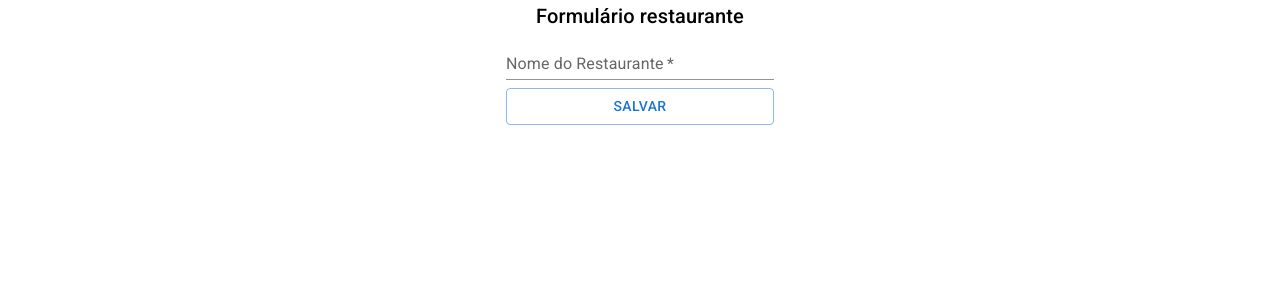
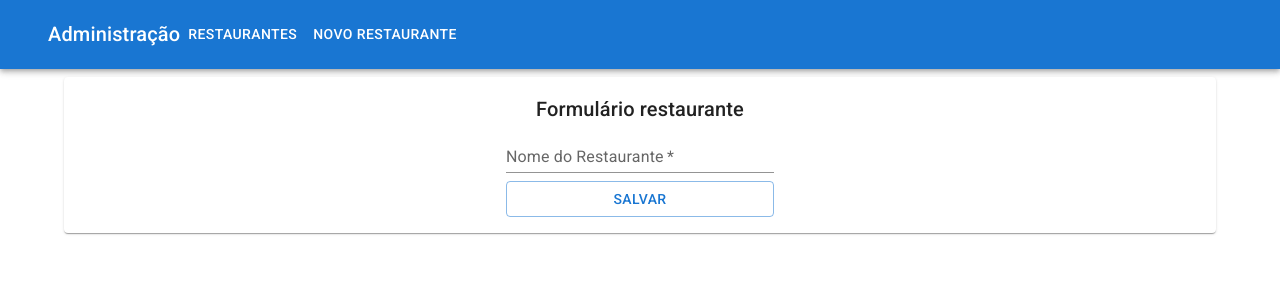
Before and after one commit to jardel-cruz/Alfood, a React (Create React App) app: page /admin/restaurantes/novo in a window 1280 px wide. Shown: the top 300 px of the page. Built offline with nearby package versions, Linux system fonts and the light colour scheme.

Commit message:
Melhorando administração

```diff
--- a/src/paginas/Administracao/Restaurantes/FormularioRestaurante.tsx
+++ b/src/paginas/Administracao/Restaurantes/FormularioRestaurante.tsx
@@ -1,4 +1,14 @@
-import { Box, Button, TextField, Typography } from "@mui/material";
+import {
+  Box,
+  Button,
+  TextField,
+  Typography,
+  AppBar,
+  Container,
+  Toolbar,
+  Link,
+  Paper,
+} from "@mui/material";
 import { useEffect, useState } from "react";
 import { useParams } from "react-router-dom";
 import http from "../../../http";
@@ -41,8 +51,32 @@ export default function FormularioRestaurante() {
   };
 
   return (
+    <>
+      <AppBar position="static">
+        <Container maxWidth="xl">
+          <Toolbar>
+            <Typography variant="h6">Administração</Typography>
+            <Box sx={{ display: "flex", flexGrow: 1 }}>
+              <Link>
+                <Button sx={{ my: 2, color: "#fff" }}>Restaurantes</Button>
+              </Link>
+              <Link>
+                <Button sx={{ my: 2, color: "#fff" }}>Novo Restaurante</Button>
+              </Link>
+            </Box>
+          </Toolbar>
+        </Container>
+      </AppBar>
+
+      <Box>
+        <Container maxWidth="lg" sx={{ mt: 1 }}>
+          <Paper sx={{ padding: 2 }}>
             <Box
-      sx={{ display: "flex", flexDirection: "column", alignItems: "center" }}
+              sx={{
+                display: "flex",
+                flexDirection: "column",
+                alignItems: "center",
+              }}
             >
               <Typography component="h1" variant="h6">
                 Formulário restaurante
@@ -66,5 +100,9 @@ export default function FormularioRestaurante() {
                 </Button>
               </Box>
             </Box>
+          </Paper>
+        </Container>
+      </Box>
+    </>
   );
 }
```
Lines whose indentation alone changed are shown as unchanged.
